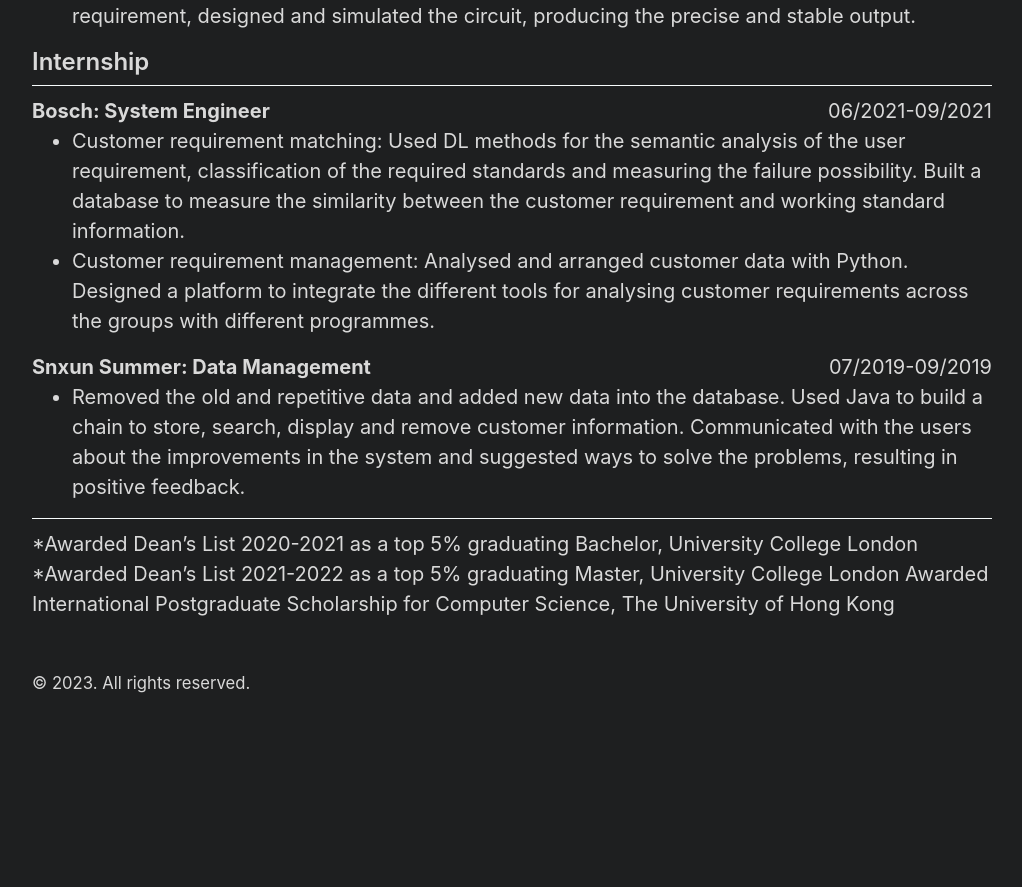
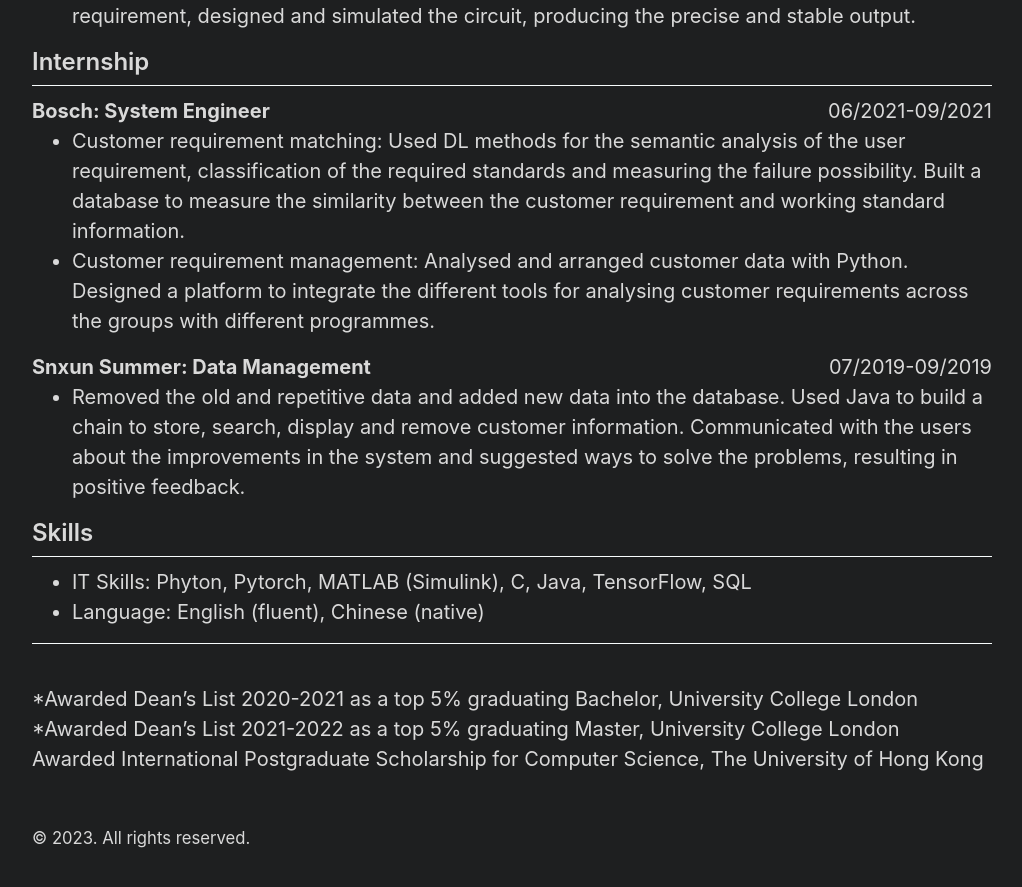
Before and after one commit to Zhao-Mingyang/zhao-mingyang.github.io, a Jekyll site: the page built from about.md, in a window 1280 px wide and 900 px high, scrolled down 1784 px. Shown: the top 887 px of the window, without its empty margins (128-1150 px from the left). Built offline with Jekyll 4.4.1, drawn with Linux system fonts in a browser that asks for light colours; before the commit the page ends 2529 px from its top, so only the background shows below that.

Commit message:
Update default.html

```diff
--- a/_layouts/default.html
+++ b/_layouts/default.html
@@ -96,12 +96,17 @@
 	remove customer information. Communicated with the users about the improvements in the system and suggested ways to solve the
 	problems, resulting in positive feedback.
 		</ul> </li>
-
+	 <h2>Skills</h2>
+	     <HR>
+	<ul>
+	<li> IT Skills: Phyton, Pytorch, MATLAB (Simulink), C, Java, TensorFlow, SQL </li>
+	<li> Language: English (fluent), Chinese (native) </li>
+	</ul>
 
 	<HR>
-		*Awarded Dean’s List 2020-2021 as a top 5% graduating Bachelor, University College London
-		*Awarded Dean’s List 2021-2022 as a top 5% graduating Master, University College London
-	Awarded International Postgraduate Scholarship for Computer Science, The University of Hong Kong
+		<br> *Awarded Dean’s List 2020-2021 as a top 5% graduating Bachelor, University College London
+		<br> *Awarded Dean’s List 2021-2022 as a top 5% graduating Master, University College London
+	<br> Awarded International Postgraduate Scholarship for Computer Science, The University of Hong Kong
 
 
 
```
